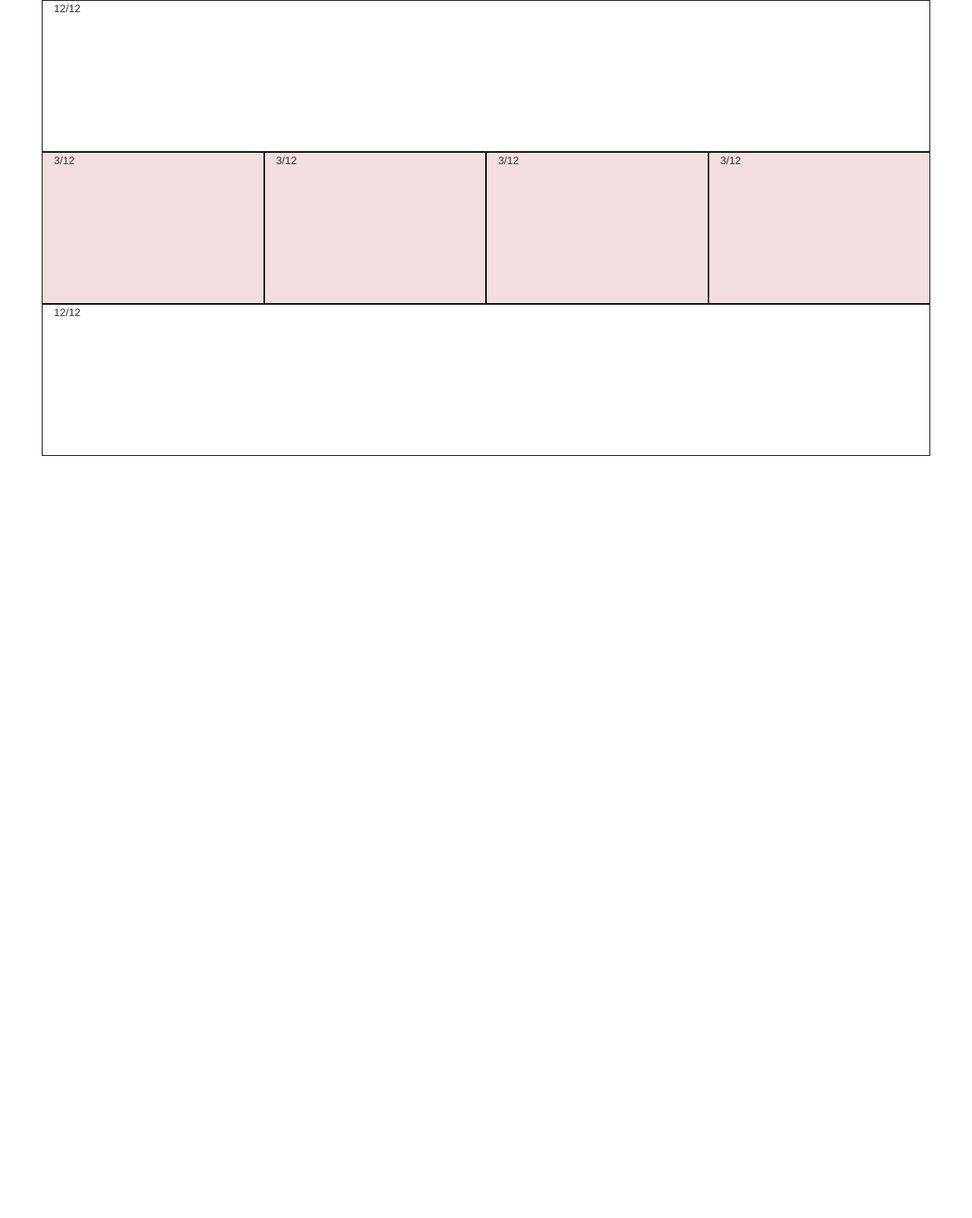
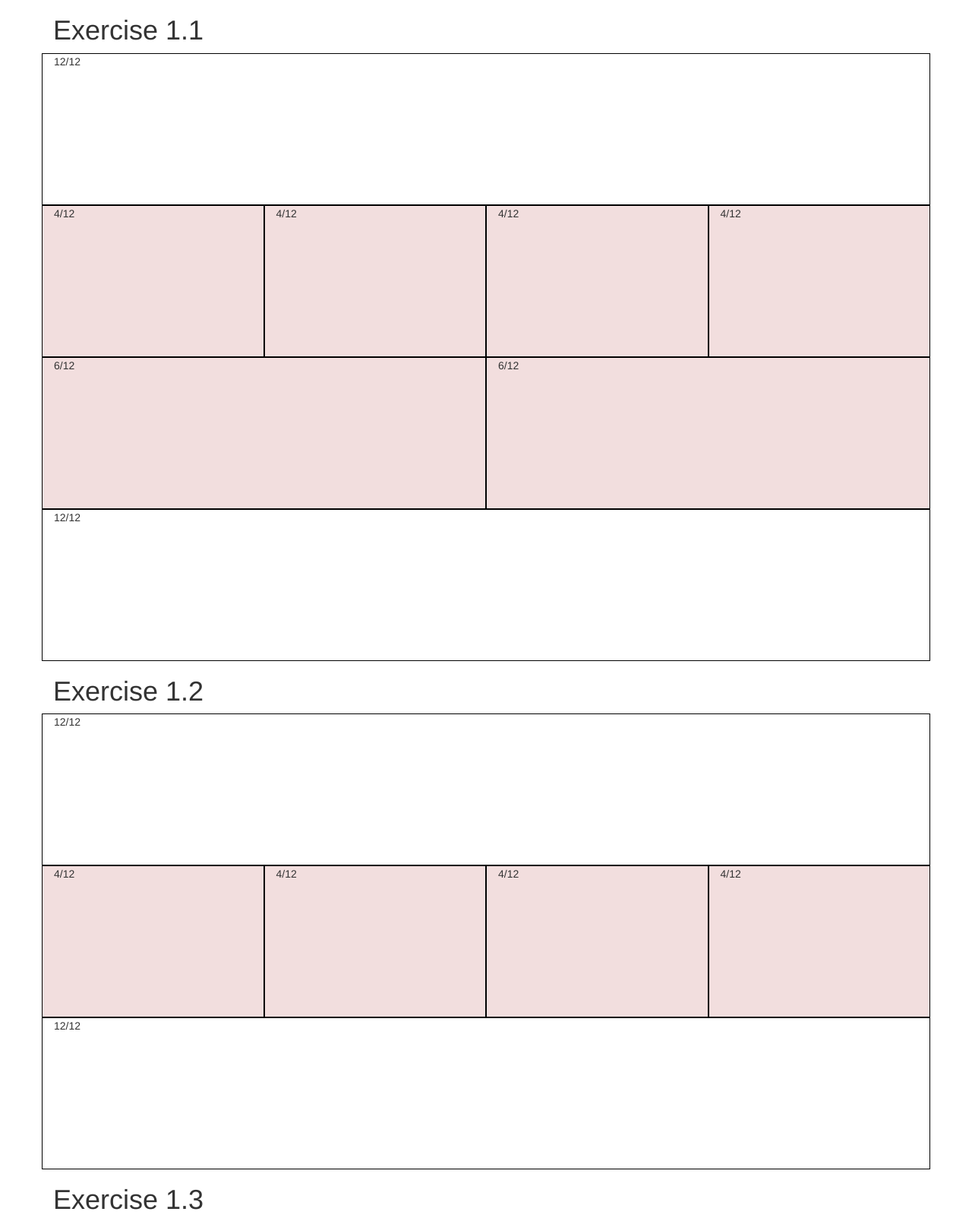
Before and after one commit to rlundby/bootstrap-exercises, a plain HTML site: page grid-system/grid-system-basics.html in a window 1280 px wide. Shown: the top 1603 px of the page at 76% size. Before the commit the page ends 800 px from the top, so only its background shows below. Drawn offline with nearby package versions, Linux system fonts and the light colour scheme.

Commit message:
Put all exercises togeteher

```diff
--- a/grid-system/grid-system-basics.html
+++ b/grid-system/grid-system-basics.html
@@ -21,14 +21,62 @@
 </head>
 <body>
 <div class="container">
+    <h1>Exercise 1.1</h1>
     <div class="row">
         <div class="col-xs-12">12/12</div>
     </div>
     <div class="row">
-        <div class="col-xs-12 col-md-3 bg-danger">3/12</div>
-        <div class="col-xs-12 col-md-3 bg-danger">3/12</div>
-        <div class="col-xs-12 col-md-3 bg-danger">3/12</div>
-        <div class="col-xs-12 col-md-3 bg-danger">3/12</div>
+        <div class="col-xs-3 bg-danger">4/12</div>
+        <div class="col-xs-3 bg-danger">4/12</div>
+        <div class="col-xs-3 bg-danger">4/12</div>
+        <div class="col-xs-3 bg-danger">4/12</div>
+    </div>
+    <div class="row">
+        <div class="col-xs-6 bg-danger">6/12</div>
+        <div class="col-xs-6 bg-danger">6/12</div>
+    </div>
+    <div class="row">
+        <div class="col-xs-12">12/12</div>
+    </div>
+</div>
+<div class="container">
+    <h1>Exercise 1.2</h1>
+    <div class="row">
+        <div class="col-xs-12">12/12</div>
+    </div>
+    <div class="row">
+        <div class="col-md-3 bg-danger">4/12</div>
+        <div class="col-md-3 bg-danger">4/12</div>
+        <div class="col-md-3 bg-danger">4/12</div>
+        <div class="col-md-3 bg-danger">4/12</div>
+    </div>
+    <div class="row">
+        <div class="col-xs-12">12/12</div>
+    </div>
+</div>
+<div class="container">
+    <h1>Exercise 1.3</h1>
+    <div class="row">
+        <div class="col-xs-12">12/12</div>
+    </div>
+    <div class="row">
+        <div class="col-sm-8 bg-danger">8/12</div>
+        <div class="col-sm-4 bg-danger">4/12</div>
+    </div>
+    <div class="row">
+        <div class="col-xs-12">12/12</div>
+    </div>
+</div>
+<div class="container">
+    <h1>Exercise 2.2</h1>
+    <div class="row">
+        <div class="col-xs-12">12/12</div>
+    </div>
+    <div class="row">
+        <div class="col-xs-12 col-md-6 col-lg-3 bg-danger">3/12</div>
+        <div class="col-xs-12 col-md-6 col-lg-3 bg-danger">3/12</div>
+        <div class="col-xs-12 col-md-6 col-lg-3 bg-danger">3/12</div>
+        <div class="col-xs-12 col-md-6 col-lg-3 bg-danger">3/12</div>
     </div>
     <div class="row">
         <div class="col-xs-12">12/12</div>
```
